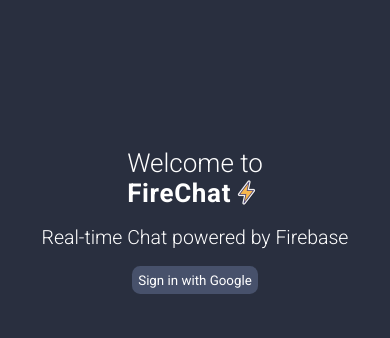
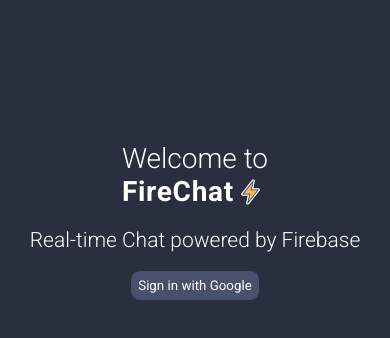
Before and after one commit to Orelba/firechat, a React (Vite) app: page / in a window 390 px wide. Shown: the top 338 px of the page. Built offline with nearby package versions, Linux system fonts and the light colour scheme; no server answers.

Commit message:
Change mobile font size, intent to optimize better for mobile viewport

```diff
--- a/src/components/ChatRoom/chat-room.module.css
+++ b/src/components/ChatRoom/chat-room.module.css
@@ -51,6 +51,7 @@
 .message-input {
   height: 2.5rem;
   position: relative;
+  margin-top: 0.313rem;
 }
 
 .message-input input {
--- a/src/index.css
+++ b/src/index.css
@@ -11,17 +11,16 @@
   box-sizing: border-box;
   font-size: 16px;
 
-  /* Stretch to full viewport in mobile too */
-  min-height: 100%;
   height: fill-available;
   height: -webkit-fill-available;
-  display: flex;
-  flex-direction: column;
 }
 
 body {
   flex-grow: 1;
   width: 100%;
+  min-height: 100vh;
+  min-height: fill-available;
+  min-height: -webkit-fill-available;
 }
 
 #root {
@@ -29,8 +28,6 @@
   justify-content: center;
   align-items: center;
   min-height: 100vh;
-  min-height: fill-available;
-  min-height: -webkit-fill-available;
 }
 
 *,
@@ -108,6 +105,6 @@
 
 @media only screen and (max-width: 600px) {
   html {
-    font-size: 13px;
+    font-size: 14px;
   }
 }
```
